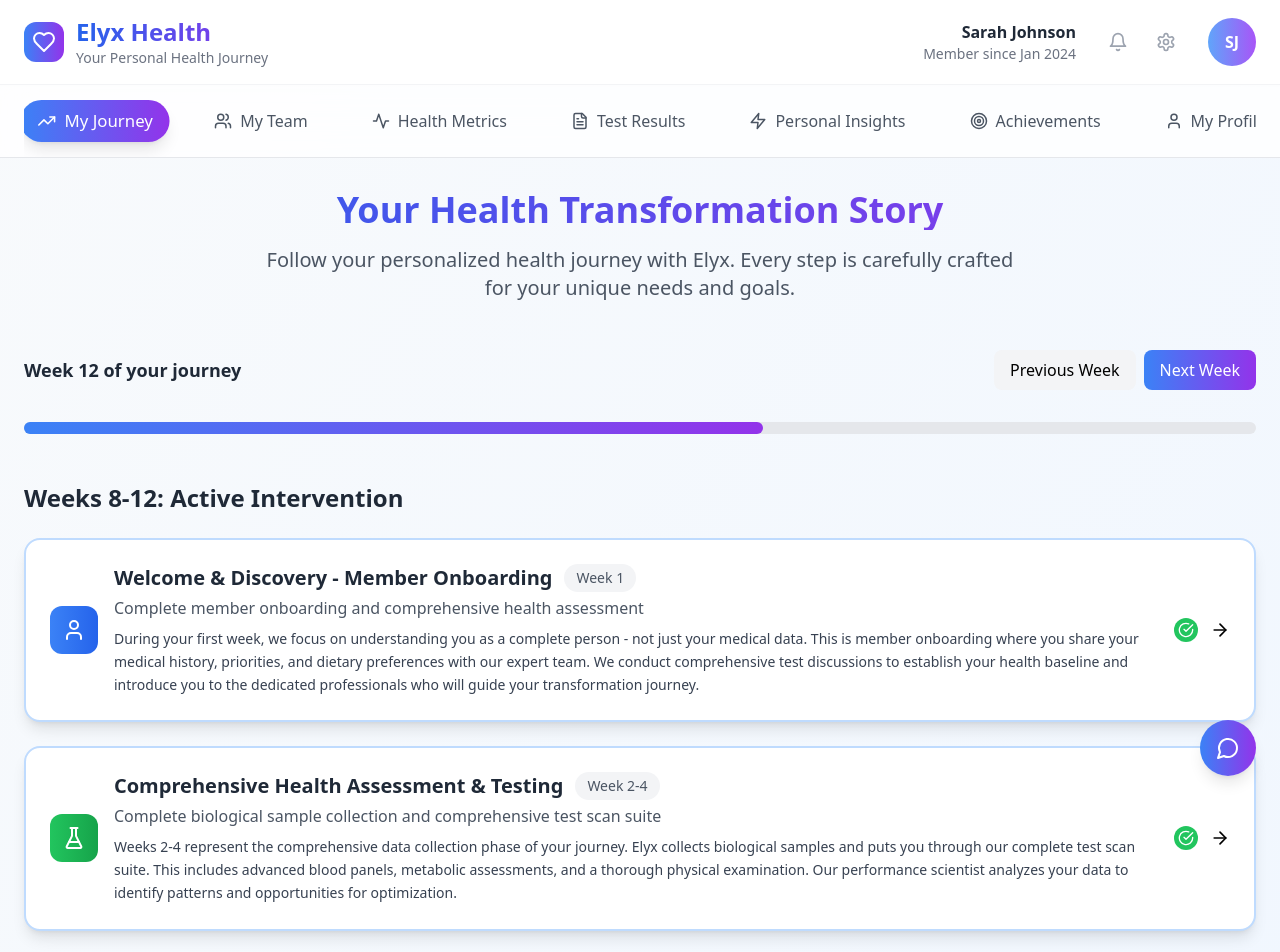
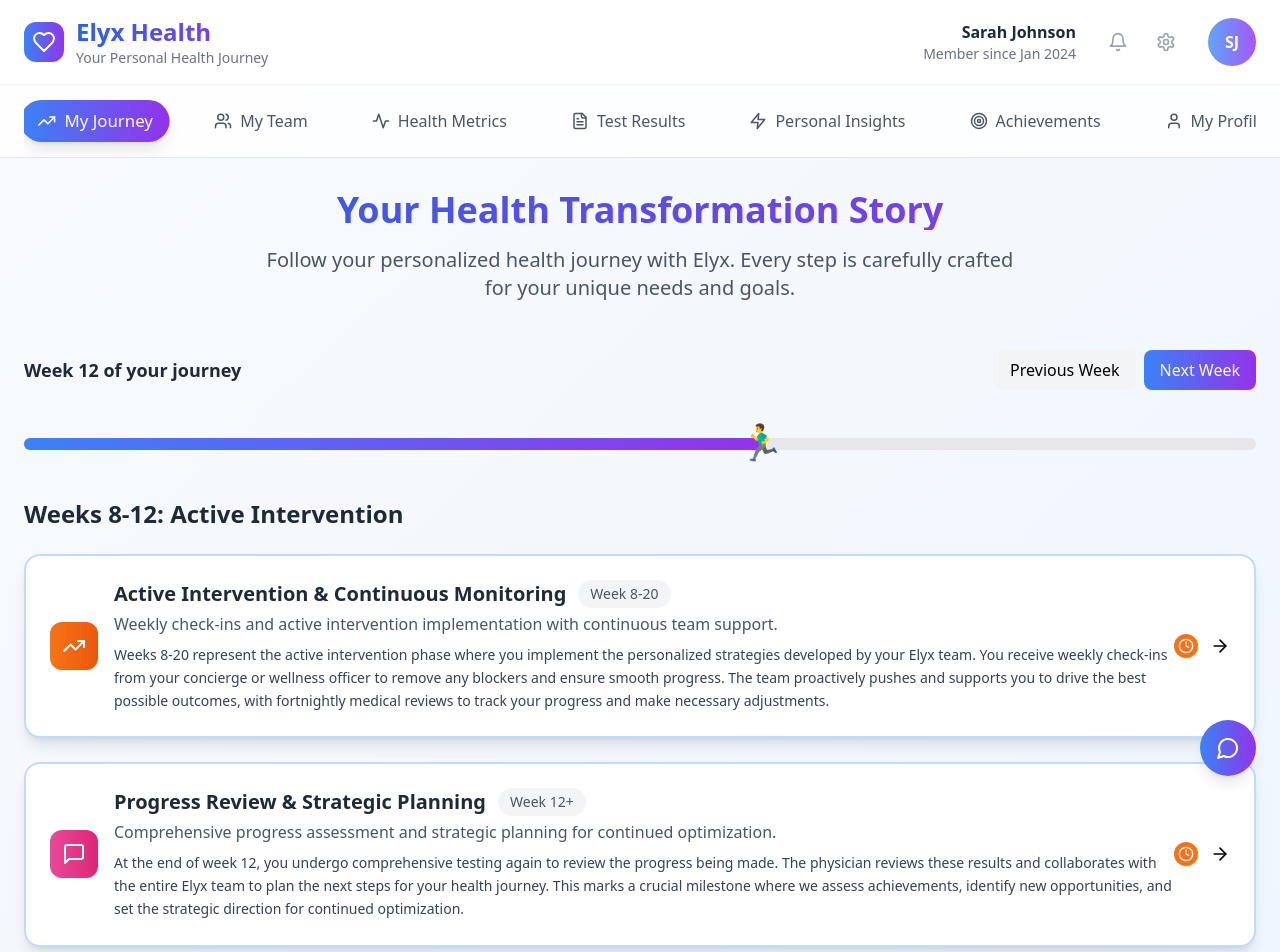
Before and after one commit to keshavban/elyxhackweb, a React (Vite) app: page / in a window 1280 px wide. Shown: the top 952 px of the page. Built offline with nearby package versions, Linux system fonts and the light colour scheme.

Commit message:
Update Journey with Dynamic Cards and Running Man

```diff
--- a/src/components/JourneyTimeline.tsx
+++ b/src/components/JourneyTimeline.tsx
@@ -12,16 +12,17 @@ const JourneyTimeline: React.FC<JourneyTimelineProps> = ({ currentWeek, setCurre
   const getJourneyPhases = (week: number) => {
     const phases = [];
 
-    if (week >= 1) {
+    if (week >= 1 && week <= 1) {
       phases.push({
         week: '1',
         title: 'Welcome & Discovery - Member Onboarding',
         status: 'completed',
         icon: User,
         color: 'from-blue-500 to-blue-600',
-        description: 'Complete member onboarding and comprehensive health assessment',
+        description: 'This is member onboarding where you share your medical history, priorities, and dietary preferences with our expert team.',
         activities: [
-          'Member shares detailed medical history with the Elyx team',
+          'The member shares medical history, priorities, diets that they follow, and have test discussions with the Elyx team',
+          'Complete member onboarding and comprehensive health assessment',
           'Discussion of health priorities and personal wellness goals',
           'Review of current dietary habits and lifestyle patterns',
           'Initial test discussions and health baseline establishment',
@@ -33,16 +34,17 @@ const JourneyTimeline: React.FC<JourneyTimelineProps> = ({ currentWeek, setCurre
       });
     }
 
-    if (week >= 2) {
+    if (week >= 2 && week <= 4) {
       phases.push({
         week: '2-4',
         title: 'Comprehensive Health Assessment & Testing',
         status: 'completed',
         icon: FlaskConical,
         color: 'from-green-500 to-green-600',
-        description: 'Complete biological sample collection and comprehensive test scan suite',
+        description: 'Elyx collects biological samples and puts you through our complete test scan suite.',
         activities: [
-          'Elyx collects comprehensive biological samples for analysis',
+          'Elyx collects biological samples/have them go through test scan suite',
+          'The physical exam of the member is done',
           'Complete test scan suite including advanced biomarker panels',
           'Thorough physical examination conducted by medical team',
           'Body composition analysis and metabolic assessment',
@@ -54,20 +56,21 @@ const JourneyTimeline: React.FC<JourneyTimelineProps> = ({ currentWeek, setCurre
       });
     }
 
-    if (week >= 4) {
+    if (week >= 4 && week <= 8) {
       phases.push({
         week: '4-8',
         title: 'Results Analysis & Personalized Plan Development',
         status: week >= 8 ? 'completed' : 'in-progress',
         icon: Stethoscope,
         color: 'from-purple-500 to-purple-600',
-        description: 'Test results categorization and comprehensive intervention strategy creation',
+        description: 'Test results are shared with the member intermittently and categorized into action buckets.',
         activities: [
-          'Test results shared intermittently and categorized into action buckets',
-          'Results organized into: "major issues", "need followup", and "all okay" categories',
-          'Different Elyx team members discuss results and implications',
-          'Member commitment obtained for lifestyle interventions and changes',
-          'Personalized nutrition, exercise, and supplement protocols developed'
+          'Test results are shared with the member intermittently. Tests results are categorized into three buckets: "major issues", "need followup", "all okay"',
+          'Different people in the Elyx team talk to the member and discuss the results',
+          'Get member\'s commitment on what interventions (lifestyle changes they want to make)',
+          'Results organized into comprehensive action categories',
+          'Personalized nutrition, exercise, and supplement protocols developed',
+          'Member commitment obtained for lifestyle interventions and changes'
         ],
         teamInvolved: ['Dr. Warren (Medical Strategist)', 'Carla (Nutritionist)', 'Rachel (Physiotherapist)', 'Advik (Performance Scientist)'],
         insights: 'Your test results reveal unique patterns that inform a completely personalized approach. Each recommendation is backed by your specific biomarkers and health profile.',
@@ -75,20 +78,21 @@ const JourneyTimeline: React.FC<JourneyTimelineProps> = ({ currentWeek, setCurre
       });
     }
 
-    if (week >= 8) {
+    if (week >= 8 && week <= 20) {
       phases.push({
         week: '8-20',
         title: 'Active Intervention & Continuous Monitoring',
         status: week >= 20 ? 'completed' : 'in-progress',
         icon: TrendingUp,
         color: 'from-orange-500 to-orange-600',
-        description: 'Implementation of personalized interventions with ongoing support and optimization',
+        description: 'Weekly check-ins and active intervention implementation with continuous team support.',
         activities: [
-          'Weekly check-ins by concierge or wellness officer to remove blockers',
-          'Proactive member support to drive optimal health outcomes',
-          'Member implements interventions suggested by the Elyx team',
-          'Fortnightly medical team calls to review progress and medical records',
-          'Continuous plan adjustments based on real-time feedback and results'
+          'Weekly check-in by the concierge or wellness officer to remove blockers / followup',
+          'Push member where needed to drive outcomes',
+          'The member tries out the interventions suggested by the Elyx team',
+          'Fortnightly calls by the medical team to check in on the member\'s medical records',
+          'Continuous plan adjustments based on real-time feedback and results',
+          'Proactive member support to drive optimal health outcomes'
         ],
         teamInvolved: ['Ruby (Concierge)', 'Dr. Warren (Medical Strategist)', 'Carla (Nutritionist)', 'Rachel (Physiotherapist)', 'Neal (Concierge Lead)'],
         insights: 'This active phase focuses on implementation and real-time optimization. Your dedicated team provides continuous support to ensure you achieve your health goals efficiently.',
@@ -103,10 +107,11 @@ const JourneyTimeline: React.FC<JourneyTimelineProps> = ({ currentWeek, setCurre
         status: 'in-progress',
         icon: MessageSquare,
         color: 'from-pink-500 to-pink-600',
-        description: 'Comprehensive progress assessment and future journey planning',
+        description: 'Comprehensive progress assessment and strategic planning for continued optimization.',
         activities: [
+          'At the end of week 12, the member goes for tests again to review the progress being made',
+          'The physician reviews the results and plans with the other people in the Elyx team for next steps for the member\'s journey',
           'Comprehensive testing at week 12 to review progress made',
-          'Physician reviews results with entire Elyx team for next steps',
           'Strategic planning session for continued health optimization',
           'Plan refinements based on achieved outcomes and new goals',
           'Long-term health strategy development and milestone setting'
@@ -120,11 +125,38 @@ const JourneyTimeline: React.FC<JourneyTimelineProps> = ({ currentWeek, setCurre
     return phases;
   };
 
-  const currentPhases = getJourneyPhases(currentWeek);
+  const getCurrentPhases = (week: number) => {
+    return getJourneyPhases(week).filter(phase => {
+      const weekRange = phase.week.split('-');
+      if (weekRange.length === 1) {
+        // Single week like "1" or "12+"
+        if (phase.week.includes('+')) {
+          return week >= parseInt(phase.week.replace('+', ''));
+        }
+        return week === parseInt(phase.week);
+      } else {
+        // Range like "2-4" or "8-20"
+        const startWeek = parseInt(weekRange[0]);
+        const endWeek = parseInt(weekRange[1]);
+        return week >= startWeek && week <= endWeek;
+      }
+    });
+  };
+
+  const currentPhases = getCurrentPhases(currentWeek);
+
+  const getPhaseTitle = (week: number) => {
+    if (week === 1) return 'Week 1: Getting Started';
+    if (week >= 2 && week <= 4) return 'Weeks 2-4: Assessment Phase';
+    if (week >= 4 && week <= 8) return 'Weeks 4-8: Plan Development';
+    if (week >= 8 && week <= 12) return 'Weeks 8-12: Active Intervention';
+    if (week >= 12) return 'Week 12+: Progress Review';
+    return `Week ${week}`;
+  };
 
   return (
     <div className="space-y-8">
-      {/* Timeline Progress Bar */}
+      {/* Running Man Emoji and Timeline Progress Bar */}
       <div className="relative">
         <div className="flex items-center justify-between mb-8">
           <div className="text-lg font-semibold text-gray-800">Week {currentWeek} of your journey</div>
@@ -144,7 +176,15 @@ const JourneyTimeline: React.FC<JourneyTimelineProps> = ({ currentWeek, setCurre
           </div>
         </div>
 
-        <div className="w-full bg-gray-200 rounded-full h-3 mb-12">
+        {/* Running Man Emoji positioned above the progress bar */}
+        <div className="relative mb-4">
+          <div className="text-4xl absolute top-0 transition-all duration-500 ease-out"
+               style={{ left: `calc(${(currentWeek / 20) * 100}% - 24px)` }}>
+            🏃‍♂️
+          </div>
+        </div>
+
+        <div className="w-full bg-gray-200 rounded-full h-3 mb-12 mt-12">
           <div
             className="bg-gradient-to-r from-blue-500 to-purple-600 h-3 rounded-full transition-all duration-1000 ease-out"
             style={{ width: `${(currentWeek / 20) * 100}%` }}
@@ -155,14 +195,11 @@ const JourneyTimeline: React.FC<JourneyTimelineProps> = ({ currentWeek, setCurre
       {/* Current Week's Journey Phases */}
       <div className="space-y-6">
         <h2 className="text-2xl font-bold text-gray-800 mb-6">
-          {currentWeek === 1 ? 'Week 1: Getting Started' :
-           currentWeek <= 4 ? `Weeks 2-4: Assessment Phase` :
-           currentWeek <= 8 ? `Weeks 4-8: Plan Development` :
-           currentWeek <= 12 ? `Weeks 8-12: Active Intervention` :
-           'Week 12+: Progress Review'}
+          {getPhaseTitle(currentWeek)}
         </h2>
 
-        {currentPhases.map((phase, index) => {
+        {currentPhases.length > 0 ? (
+          currentPhases.map((phase, index) => {
             const Icon = phase.icon;
             const isExpanded = selectedPhase === index;
             const isActive = true; // All shown phases are active for current week
@@ -246,7 +283,18 @@ const JourneyTimeline: React.FC<JourneyTimelineProps> = ({ currentWeek, setCurre
                 </div>
               </div>
             );
-        })}
+          })
+        ) : (
+          <div className="bg-white rounded-2xl p-8 shadow-lg border border-gray-100 text-center">
+            <div className="text-gray-400 mb-4">
+              <Clock size={48} className="mx-auto" />
+            </div>
+            <h3 className="text-xl font-bold text-gray-600 mb-2">Journey Phase Coming Soon</h3>
+            <p className="text-gray-500">
+              This phase of your health journey will be available as you progress through your program.
+            </p>
+          </div>
+        )}
       </div>
 
       {/* Week Navigation Helper */}
```
Lines whose indentation alone changed are shown as unchanged.
